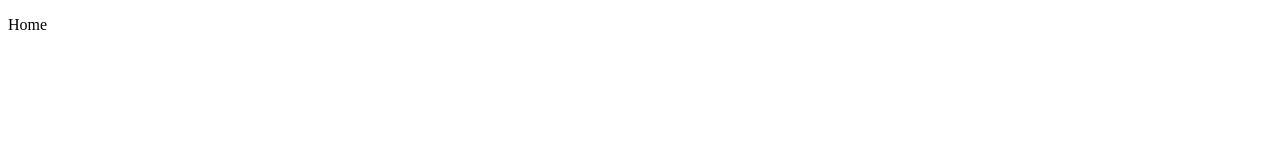
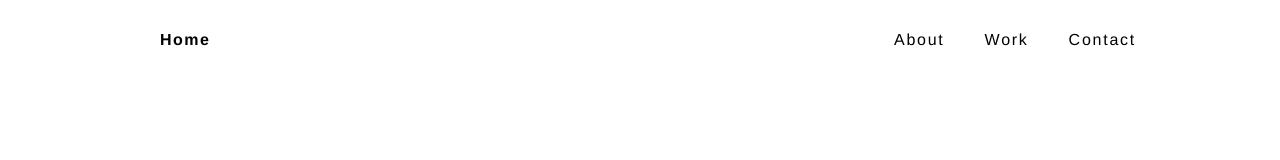
Before and after one commit to jflores353/dev-portfolio, a Gatsby site: page / in a window 1280 px wide. Built offline with nearby package versions, Linux system fonts and the light colour scheme; Gatsby itself is replaced by a stand-in of ours.

Commit message:
Designed Header layout and styling with Sass

```diff
--- a/src/components/header.js
+++ b/src/components/header.js
@@ -1,42 +1,24 @@
 import { Link } from "gatsby"
-import PropTypes from "prop-types"
+
 import React from "react"
 
-const Header = ({ siteTitle }) => (
-  <header
-    style={{
-      background: `rebeccapurple`,
-      marginBottom: `1.45rem`,
-    }}
-  >
-    <div
-      style={{
-        margin: `0 auto`,
-        maxWidth: 960,
-        padding: `1.45rem 1.0875rem`,
-      }}
-    >
-      <h1 style={{ margin: 0 }}>
-        <Link
-          to="/"
-          style={{
-            color: `white`,
-            textDecoration: `none`,
-          }}
-        >
-          {siteTitle}
-        </Link>
-      </h1>
+const Header = () => (
+  <header>
+    <div className="container">
+      <div className="inner-header">
+        <div className="logo">
+          <Link to="/">Home</Link>
+        </div>
+        <div className="navigation">
+          <nav>
+            <Link to="/about">About</Link>
+            <Link to="/work">Work</Link>
+            <Link to="/contact">Contact</Link>
+          </nav>
+        </div>
+      </div>
     </div>
   </header>
 )
 
-Header.propTypes = {
-  siteTitle: PropTypes.string,
-}
-
-Header.defaultProps = {
-  siteTitle: ``,
-}
-
 export default Header
--- a/src/pages/index.js
+++ b/src/pages/index.js
@@ -1,6 +1,13 @@
 import React from "react"
 import "../styles/styles.scss"
 
-const IndexPage = () => <p>Home</p>
+//Import Components
+import Header from "../components/header"
+
+const IndexPage = () => (
+  <div>
+    <Header />
+  </div>
+)
 
 export default IndexPage
--- a/src/styles/styles.scss
+++ b/src/styles/styles.scss
@@ -0,0 +1,70 @@
+$font: "Helvetica Neue", -apple-system, BlinkMacSystemFont, "Segoe UI", Roboto,
+  Oxygen, Ubuntu, Cantarell, "Open Sans", "Helvetica Neue", sans-serif;
+
+// Colors
+$white: #fff;
+$black: #000;
+$off-white: #f2f4f5;
+$teal: #00ffff;
+
+html,
+body {
+  font-family: $font;
+  font-size: 16px;
+}
+
+.container {
+  width: 1640px;
+  min-width: 1640px;
+  margin: 0 auto;
+  @media (max-width: 1440px) {
+    width: 1280px;
+    min-width: 1280px;
+  }
+  @media (max-width: 1280px) {
+    width: 976px;
+    min-width: 976px;
+  }
+  @media (max-width: 976x) {
+    width: 768px;
+    min-width: 768px;
+  }
+}
+
+// Header
+
+header {
+  height: 80px;
+  width: 100%;
+  position: absolute;
+  top: 0px;
+  z-index: 10;
+  .inner-header {
+    display: flex;
+    align-items: center;
+    justify-content: space-between;
+    height: 80px;
+    .logo {
+      a {
+        font-weight: 700;
+        text-decoration: none;
+        letter-spacing: 1.5px;
+        color: $black;
+      }
+    }
+    .navigation {
+      nav {
+        a {
+          margin: 0 20px;
+          text-decoration: none;
+          color: $black;
+          letter-spacing: 1.75px;
+          font-size: 1rem;
+          &:last-child {
+            margin-right: 0px;
+          }
+        }
+      }
+    }
+  }
+}
```
